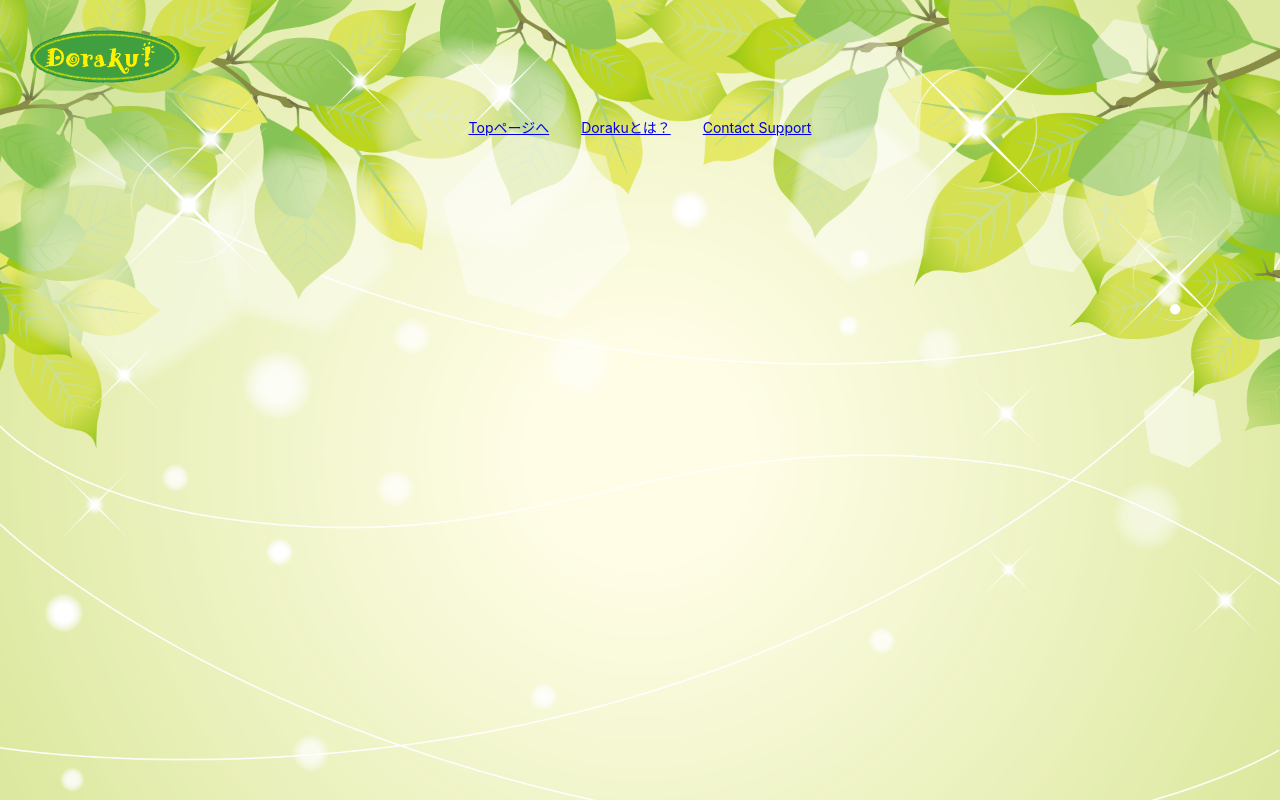
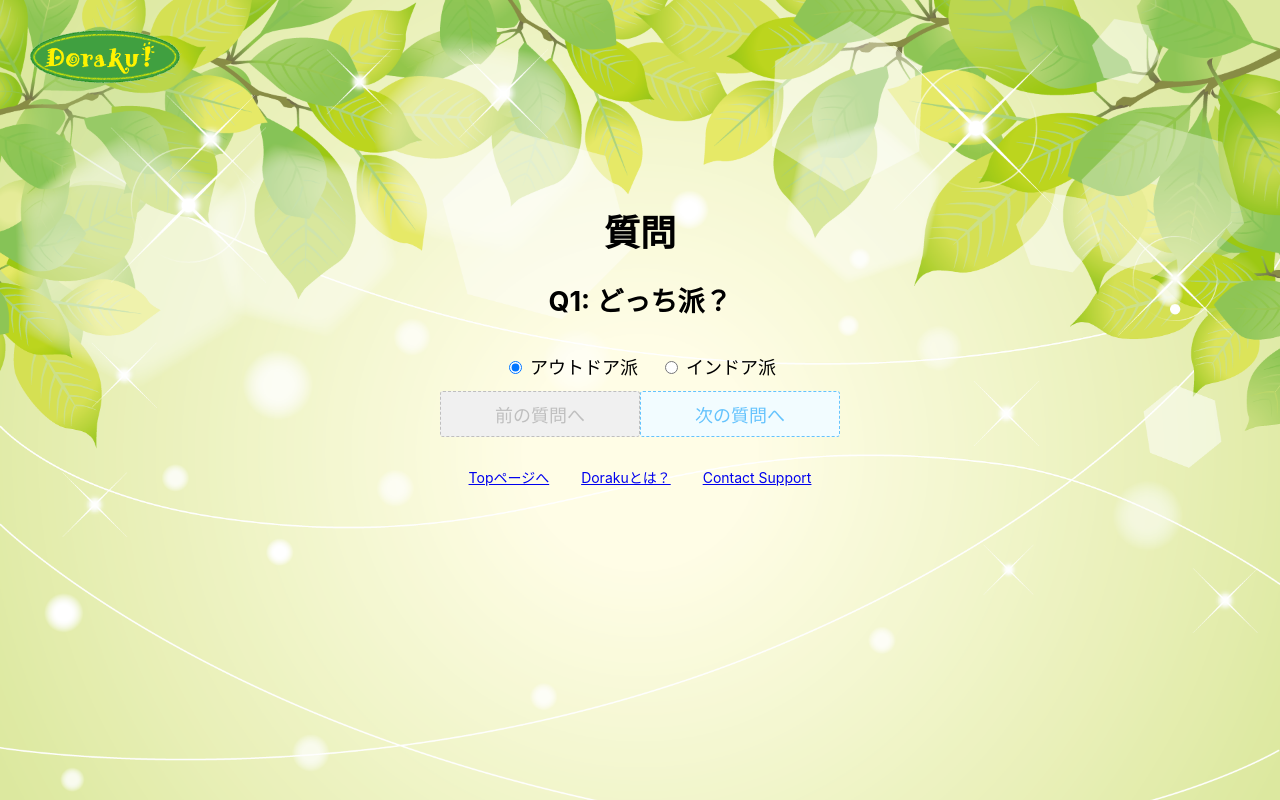
Before and after one commit to sh-miyoshi/doraku, a Nuxt app in the folder frontend/doraku/: page /hobby/recommend in a window 1280 px wide. Built offline with nearby package versions, Linux system fonts and the light colour scheme.

Commit message:
[WIP]add recommend page

```diff
--- a/frontend/doraku/pages/hobby/list/index.vue
+++ b/frontend/doraku/pages/hobby/list.vue
@@ -9,7 +9,7 @@
       <div v-for="(hobbyList, index) in hobbies" :key="index" class="component">
         <ul>
           <li v-for="hobby in hobbyList" :key="hobby.id">
-            <nuxt-link :to="`/hobby/list/details/${hobby.id}`">
+            <nuxt-link :to="`/hobby/details/${hobby.id}`">
               {{ hobby.name }}
             </nuxt-link>
           </li>
--- /dev/null
+++ b/frontend/doraku/pages/hobby/recommend/index.vue
@@ -0,0 +1,149 @@
+<template>
+  <div>
+    <br />
+    <br />
+    <br />
+    <h1>質問</h1>
+    <div v-if="nowQuestion == 0">
+      <h2>Q1: どっち派？</h2>
+      <table class="select" cellPadding="10">
+        <tbody>
+          <tr>
+            <td>
+              <input v-model="outdoor" type="radio" name="q1" value="true" />
+              アウトドア派
+            </td>
+            <td>
+              <input v-model="outdoor" type="radio" name="q1" value="false" />
+              インドア派
+            </td>
+          </tr>
+        </tbody>
+      </table>
+      <button class="disabled_button" disabled>前の質問へ</button>
+      <button class="move_button" @click="next()">次の質問へ</button>
+    </div>
+
+    <div v-if="nowQuestion == 1">
+      <h2>Q2: 気分的には？</h2>
+      <table class="select" cellPadding="10">
+        <tbody>
+          <tr>
+            <td>
+              <input v-model="alone" type="radio" name="q2" value="true" />
+              一人な気分
+            </td>
+            <td>
+              <input v-model="alone" type="radio" name="q2" value="false" />
+              みんなで集まりたい気分
+            </td>
+          </tr>
+        </tbody>
+      </table>
+      <button class="move_button" @click="back()">前の質問へ</button>
+      <button class="move_button" @click="next()">次の質問へ</button>
+    </div>
+
+    <div v-if="nowQuestion == 2">
+      <h2>Q3: どんな感じがタイプ？</h2>
+      <table class="select" cellPadding="10">
+        <tbody>
+          <tr>
+            <td>
+              <input v-model="active" type="radio" name="q3" value="true" />
+              激しい感じで
+            </td>
+            <td>
+              <input v-model="active" type="radio" name="q3" value="false" />
+              落ち着いた感じで
+            </td>
+          </tr>
+        </tbody>
+      </table>
+      <button class="move_button" @click="back()">前の質問へ</button>
+      <button class="disabled_button" disabled>次の質問へ</button>
+      <br />
+      <br />
+      <button class="enter_button">診断</button>
+    </div>
+  </div>
+</template>
+
+<script>
+export default {
+  data() {
+    return {
+      outdoor: 'true',
+      alone: 'true',
+      active: 'true',
+      nowQuestion: 0
+    }
+  },
+
+  methods: {
+    back() {
+      if (this.nowQuestion >= 1) {
+        this.nowQuestion--
+      }
+    },
+
+    next() {
+      if (this.nowQuestion < 2) {
+        this.nowQuestion++
+      }
+    }
+  }
+}
+</script>
+
+<style scoped>
+.enter_button {
+  border: 0px;
+  width: 250px;
+  height: 75px;
+  background: url('~assets/button.png') left top no-repeat;
+  color: #0f0f0f;
+  font-size: 30px;
+}
+
+.enter_button:hover {
+  cursor: pointer;
+  opacity: 0.7;
+}
+
+.select {
+  margin-left: auto;
+  margin-right: auto;
+}
+
+.move_button {
+  font-size: 18px;
+  width: 200px;
+  display: inline-block;
+  padding: 0.5em 1em;
+  text-decoration: none;
+  color: #65c3fd;
+  border: dashed 1px #65c3fd;
+  background: #f2fcff;
+  border-radius: 3px;
+  transition: 0.4s;
+}
+
+.move_button:hover {
+  background: #cbedff;
+  color: #fff;
+}
+
+.disabled_button {
+  font-size: 18px;
+  width: 200px;
+  display: inline-block;
+  padding: 0.5em 1em;
+  text-decoration: none;
+  color: #bfbfbf;
+  border: dashed 1px #bfbfbf;
+  background: #f0f0f0;
+  border-radius: 3px;
+  transition: 0.4s;
+}
+</style>
--- a/frontend/doraku/pages/index.vue
+++ b/frontend/doraku/pages/index.vue
@@ -13,7 +13,7 @@
       <tbody>
         <tr>
           <td>
-            <Button class="button">
+            <Button class="button" @click="$router.push('/hobby/recommend')">
               趣味診断
             </Button>
           </td>
```
Also changed, not shown: frontend/doraku/pages/hobby/details/0.vue (renamed from frontend/doraku/pages/hobby/list/details/0.vue), 2 other files (tests, documents, lock files or other folders).
